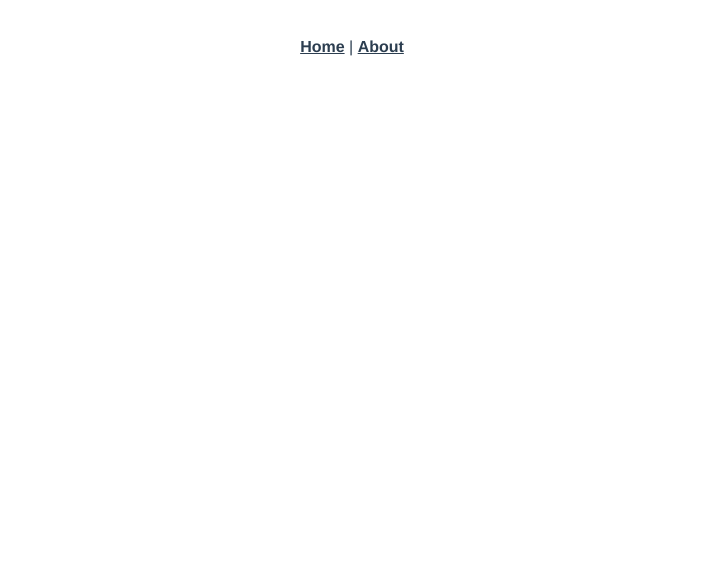
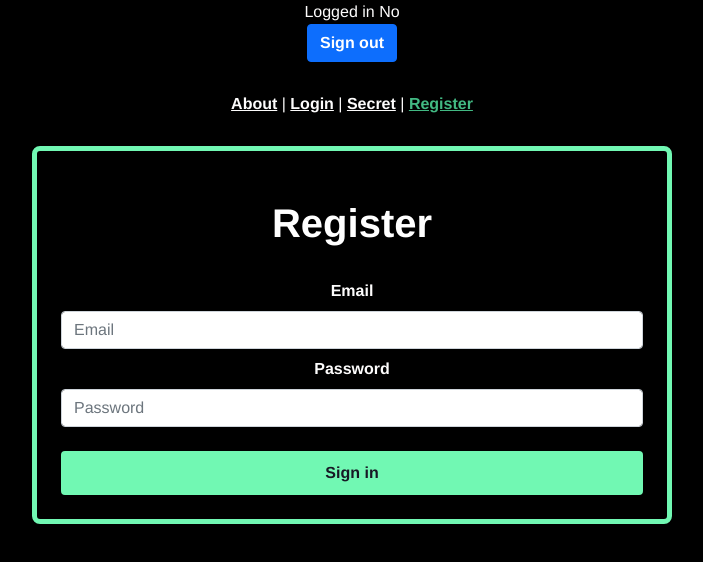
Before and after one commit to LicJoseAngelGodinez/vue-app-mark-ii, a Vue app: page /register in a window 1280 px wide. Shown: the top 562 px of the page, without its empty margins (288-991 px from the left). Built offline with nearby package versions, Linux system fonts and the light colour scheme; no server answers.

Commit message:
init: inicialización de proyecto.

```diff
--- a/package.json
+++ b/package.json
@@ -9,7 +9,9 @@
     "lint": "vue-cli-service lint"
   },
   "dependencies": {
+    "axios": "^0.21.1",
     "core-js": "^3.6.5",
+    "firebase": "^8.7.0",
     "vue": "^2.6.11",
     "vue-router": "^3.2.0",
     "vuex": "^3.4.0"
--- a/public/index.html
+++ b/public/index.html
@@ -5,6 +5,7 @@
     <meta http-equiv="X-UA-Compatible" content="IE=edge">
     <meta name="viewport" content="width=device-width,initial-scale=1.0">
     <link rel="icon" href="<%= BASE_URL %>favicon.ico">
+    <link rel="stylesheet" href="https://cdn.jsdelivr.net/npm/bootstrap@5.0.2/dist/css/bootstrap.min.css" integrity="sha384-EVSTQN3/azprG1Anm3QDgpJLIm9Nao0Yz1ztcQTwFspd3yD65VohhpuuCOmLASjC" crossorigin="anonymous">
     <title><%= htmlWebpackPlugin.options.title %></title>
   </head>
   <body>
--- a/src/App.vue
+++ b/src/App.vue
@@ -1,20 +1,52 @@
 <template>
   <div id="app">
+    <top-header></top-header>
     <div id="nav">
-      <router-link to="/">Home</router-link> |
-      <router-link to="/about">About</router-link>
+      <router-link to="/about">About</router-link> |
+      <router-link to="/login">Login</router-link> |
+      <router-link to="/secret">Secret</router-link> |
+      <router-link to="/register">Register</router-link>
     </div>
     <router-view/>
   </div>
 </template>
 
+<script>
+import TopHeader from './components/Top-Header.vue'
+
+export default {
+  components: {
+    "top-header": TopHeader
+  }
+}
+</script>
+
 <style lang="scss">
+
+  $color-deep-dark: black;
+  $color-dark: #171925;
+  $color-light-dark: #262d30;
+  $color-white: #fdfcfc;
+  $color-teal: #71f8b3;
+  $color-teal-arrow: #74f6b9;
+  $color-initials: #f0f4f7;
+  $color-accepted: #61b792;
+  $color-rejected: #782035;
+  $color-inprocess: #c09552;
+  $color-gray-title: #7e828b;
+  $color-breadcrumb: #a2a3a8;
+  $color-breadcrumb-selected: #65686f;
+
+  body {
+    background-color: $color-deep-dark;
+  }
+
   #app {
     font-family: Avenir, Helvetica, Arial, sans-serif;
     -webkit-font-smoothing: antialiased;
     -moz-osx-font-smoothing: grayscale;
     text-align: center;
-  color: #2c3e50;
+    color: $color-white;
   }
 
   #nav {
@@ -22,7 +54,7 @@
 
     a {
       font-weight: bold;
-    color: #2c3e50;
+      color: $color-white;
 
       &.router-link-exact-active {
         color: #42b983;
@@ -30,3 +62,4 @@
     }
   }
 </style>
+TopHeader
--- /dev/null
+++ b/src/components/Top-Header.vue
@@ -0,0 +1,46 @@
+<template>
+  <div class="container">
+      Logged in
+      <span v-if="loggedIn">Yes</span>
+      <span v-else>No</span>
+      <div>
+          <button @click="signOut" class="btn btn-primary">Sign out</button>
+      </div>
+  </div>
+</template>
+
+<script>
+import firebase from "firebase/app"
+import "firebase/auth";
+
+export default {
+    created() {
+        firebase.auth().onAuthStateChanged( user => {
+            this.loggedIn = !!user;
+        });
+    },
+    data() {
+        return {
+            loggedIn: false
+        }
+    },
+    methods: {
+        async signOut() {
+            firebase.auth().signOut()
+            .then( (response) => {
+                const data = response;
+                console.log(data);
+                this.$router.replace({ name: 'Login' });
+            })
+            .catch( (error) => {
+                console.error(error);
+            });
+        }
+    }
+}
+</script>
+
+
+<style>
+
+</style>
--- a/src/main.js
+++ b/src/main.js
@@ -2,11 +2,32 @@ import Vue from 'vue'
 import App from './App.vue'
 import router from './router'
 import store from './store'
+import axios from 'axios'
+import firebase from 'firebase/app'
 
-Vue.config.productionTip = false
+Vue.prototype.$axios = axios;
+Vue.config.productionTip = false;
 
-new Vue({
-  router,
-  store,
-  render: h => h(App)
-}).$mount('#app')
+// Your web app's Firebase configuration
+const firebaseConfig = {
+  apiKey: "AIzaSyBVpVmJPaDEtSQivRRygE2NtQqzLzNQlP0",
+  authDomain: "ang-mark-ii.firebaseapp.com",
+  projectId: "ang-mark-ii",
+  storageBucket: "ang-mark-ii.appspot.com",
+  messagingSenderId: "437614126147",
+  appId: "1:437614126147:web:6c0a1ee5d5f0f1b2e760f6"
+};
+// Initialize Firebase
+firebase.initializeApp(firebaseConfig);
+
+let app;
+
+firebase.auth().onAuthStateChanged( () => {
+  if ( !app ) {
+    app = new Vue({
+      router,
+      store,
+      render: h => h(App)
+    }).$mount('#app')
+  }
+});
--- a/src/router/index.js
+++ b/src/router/index.js
@@ -1,6 +1,12 @@
 import Vue from 'vue'
 import VueRouter from 'vue-router'
 import Home from '../views/Home.vue'
+import Login from '../views/Login.vue'
+import Register from '../views/Register.vue'
+import Secret from '../views/Secret.vue'
+
+import firebase from "firebase/app"
+import "firebase/auth";
 
 Vue.use(VueRouter)
 
@@ -9,6 +15,24 @@ const routes = [
     path: '/',
     name: 'Home',
     component: Home
+  },
+  {
+    path: '/login',
+    name: 'Login',
+    component: Login
+  },
+  {
+    path: '/register',
+    name: 'Register',
+    component: Register
+  },
+  {
+    path: '/secret',
+    name: 'Secret',
+    component: Secret,
+    meta: {
+      requiresAuth: true
+    }
   },
   {
     path: '/about',
@@ -26,4 +50,15 @@ const router = new VueRouter({
   routes
 })
 
+router.beforeEach( (to, from, next) => {
+  const requiresAuth = to.matched.some( record => record.meta.requiresAuth );
+  const isAuthenticaded = firebase.auth().currentUser;
+
+  if ( requiresAuth && !isAuthenticaded ) {
+    next("/login");
+  } else {
+    next();
+  }
+});
+
 export default router
--- /dev/null
+++ b/src/views/Login.vue
@@ -0,0 +1,101 @@
+<template>
+    <div class="container col-6 mx-auto p-4 border-t">
+        <h1 class="my-4">Login</h1>
+        <div v-if="error" class="alert alert-danger border-error" role="alert">
+        {{error}}
+        </div>
+        <form @submit.prevent="handleSubmit">
+            <div class="form-row">
+                <div class="form-group col-12">
+                    <label for="inputEmai" class="py-2">Email</label>
+                    <input @focus="clearError" v-model="email" type="email" class="form-control" placeholder="Email">
+                </div>
+                <div class="form-group col-12">
+                    <label for="inputPassword" class="py-2">Password</label>
+                    <input @focus="clearError" v-model="password" type="password" class="form-control" placeholder="Password">
+                </div>
+            </div>
+            <button type="submit" class="btn btn-primary-t mt-4 w-100">Log in</button>
+        </form>
+    </div>
+</template>
+
+<script>
+
+import firebase from "firebase/app"
+import "firebase/auth";
+
+export default {
+    name: 'Login',
+    methods: {
+        async handleSubmit() {
+            if ( this.email !== '' && this.password !== '' ) {
+                firebase.auth().signInWithEmailAndPassword(this.email, this.password).then( (userCredential) => {
+                    const user = userCredential.user;
+                    console.log(user);
+                    this.$router.replace({name: 'Secret'});
+                }).catch( (error) => {
+                    this.error = error.message;
+                });
+            } else {
+                console.log({email: this.email, pass: this.password });
+                this.error = 'faltan campos';
+            }
+        },
+        clearError() {
+            this.error = '';
+        }
+    },
+    data() {
+        return {
+            email: '',
+            password: '',
+            error: ''
+        }
+    }
+}
+</script>
+
+<style lang="scss">
+
+    $color-deep-dark: black;
+    $color-dark: #171925;
+    $color-light-dark: #262d30;
+    $color-white: #fdfcfc;
+    $color-teal: #71f8b3;
+    $color-teal-arrow: #74f6b9;
+    $color-initials: #f0f4f7;
+    $color-accepted: #61b792;
+    $color-rejected: #782035;
+    $color-inprocess: #c09552;
+    $color-gray-title: #7e828b;
+    $color-breadcrumb: #a2a3a8;
+    $color-breadcrumb-selected: #65686f;
+    $color-error: red;
+
+    h1,
+    label,
+    button {
+        font-weight: bold !important;
+    }
+
+    .border-t{
+        border: 5px solid $color-teal;
+        border-radius: 8px;
+    }
+
+    .btn-primary-t {
+        background-color: $color-teal;
+        color: $color-dark;
+        border: 4px solid $color-teal;
+        &:hover{
+            background-color: $color-deep-dark;
+            border: 4px solid $color-teal;
+            color: $color-white;
+        }
+    }
+    .border-error {
+        border: 4px solid $color-error;
+    }
+
+</style>
--- /dev/null
+++ b/src/views/Register.vue
@@ -0,0 +1,100 @@
+<template>
+    <div class="container col-6 mx-auto p-4 border-t">
+        <h1 class="my-4">Register</h1>
+        <div v-if="error" class="alert alert-danger border-error" role="alert">
+        {{error}}
+        </div>
+        <form @submit.prevent="handleSubmit">
+            <div class="form-row">
+                <div class="form-group col-12">
+                    <label for="inputEmai" class="py-2">Email</label>
+                    <input @focus="clearError" v-model="email" type="email" class="form-control" placeholder="Email">
+                </div>
+                <div class="form-group col-12">
+                    <label for="inputPassword" class="py-2">Password</label>
+                    <input @focus="clearError" v-model="password" type="password" class="form-control" placeholder="Password">
+                </div>
+            </div>
+            <button type="submit" class="btn btn-primary-t mt-4 w-100">Sign in</button>
+        </form>
+    </div>
+</template>
+
+<script>
+import firebase from "firebase/app"
+import "firebase/auth";
+
+export default {
+    name: 'Register',
+    methods: {
+        async handleSubmit() {
+            if ( this.email !== '' && this.password !== '' ) {
+                firebase.auth().createUserWithEmailAndPassword(this.email, this.password).then( (userCredential) => {
+                    const user = userCredential.user;
+                    console.log(user);
+                    this.$router.replace({name: 'Secret'});
+                }).catch( (error) => {
+                    this.error = error.message;
+                });
+            } else {
+                console.log({email: this.email, pass: this.password });
+                this.error = 'faltan campos';
+            }
+        },
+        clearError() {
+            this.error = '';
+        }
+    },
+    data() {
+        return {
+            email: '',
+            password: '',
+            error: ''
+        }
+    }
+}
+</script>
+
+<style lang="scss">
+
+    $color-deep-dark: black;
+    $color-dark: #171925;
+    $color-light-dark: #262d30;
+    $color-white: #fdfcfc;
+    $color-teal: #71f8b3;
+    $color-teal-arrow: #74f6b9;
+    $color-initials: #f0f4f7;
+    $color-accepted: #61b792;
+    $color-rejected: #782035;
+    $color-inprocess: #c09552;
+    $color-gray-title: #7e828b;
+    $color-breadcrumb: #a2a3a8;
+    $color-breadcrumb-selected: #65686f;
+    $color-error: red;
+
+    h1,
+    label,
+    button {
+        font-weight: bold !important;
+    }
+
+    .border-t{
+        border: 5px solid $color-teal;
+        border-radius: 8px;
+    }
+
+    .btn-primary-t {
+        background-color: $color-teal;
+        color: $color-dark;
+        border: 4px solid $color-teal;
+        &:hover{
+            background-color: $color-deep-dark;
+            border: 4px solid $color-teal;
+            color: $color-white;
+        }
+    }
+    .border-error {
+        border: 4px solid $color-error;
+    }
+
+</style>
--- /dev/null
+++ b/src/views/Secret.vue
@@ -0,0 +1,41 @@
+<template>
+  <div class="container">
+    <h1>Secret</h1>
+
+    <div class="my-5" v-for="secret in secrets" :key="secret.id">
+      <img class="rounded" v-bind:src="secret.avatar" alt="">
+      <h5 class="pt-3">{{secret.first_name}} {{secret.last_name}}</h5>
+      <code>{{secret.email}}</code>
+    </div>
+  </div>
+</template>
+
+<script>
+import firebase from "firebase/app"
+import "firebase/auth"
+
+export default {
+    name: 'Secret',
+    data() {
+      return {
+        secrets: ""
+      }
+    },
+    async created() {
+      const token = await firebase.auth().currentUser.getIdToken();
+      console.log(token);
+
+      let result = await this.$axios.get('https://reqres.in/api/users?page=2');
+
+      this.secrets = result.data.data;
+    }
+}
+</script>
+
+<style>
+
+  h1,
+  h5{
+    color: white;
+  }
+</style>
```
Also changed, not shown: 1 other file (tests, documents, lock files or other folders). Lines whose indentation alone changed are shown as unchanged.
